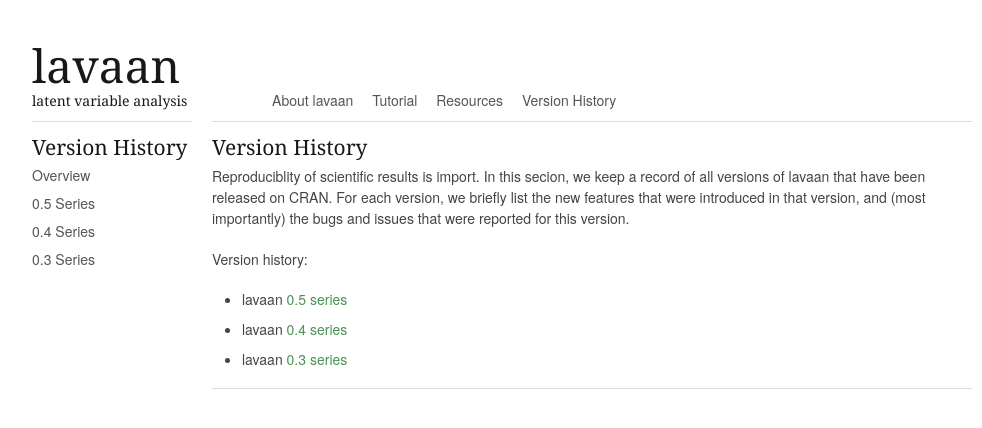
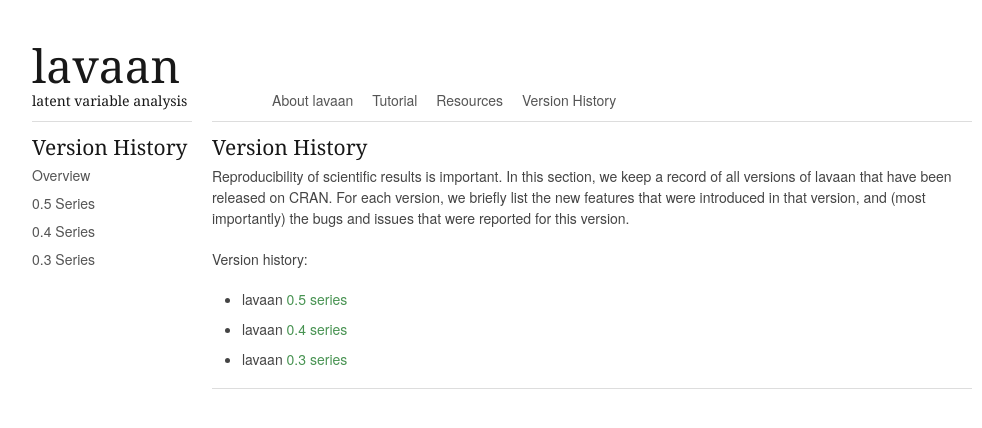
Before and after one commit to yrosseel/lavaan.org.old, a Jekyll site: the page built from history/index.md, in a window 1280 px wide. Shown: the top 428 px of the page, without its empty margins (138-1120 px from the left). Built offline with Jekyll 4.4.1, drawn with Linux system fonts in a browser that asks for light colours; Markdown is read by kramdown in place of the engine named in the settings.

Commit message:
Update index.md

```diff
--- a/history/index.md
+++ b/history/index.md
@@ -6,7 +6,7 @@
 ---
 
 #### Version History ####
-Reproduciblity of scientific results is import. In this secion, we
+Reproducibility of scientific results is important. In this section, we
 keep a record of all versions of lavaan that have been released
 on CRAN. For each version, we briefly list the new features that were
 introduced in that version, and (most importantly) the bugs and issues
```
